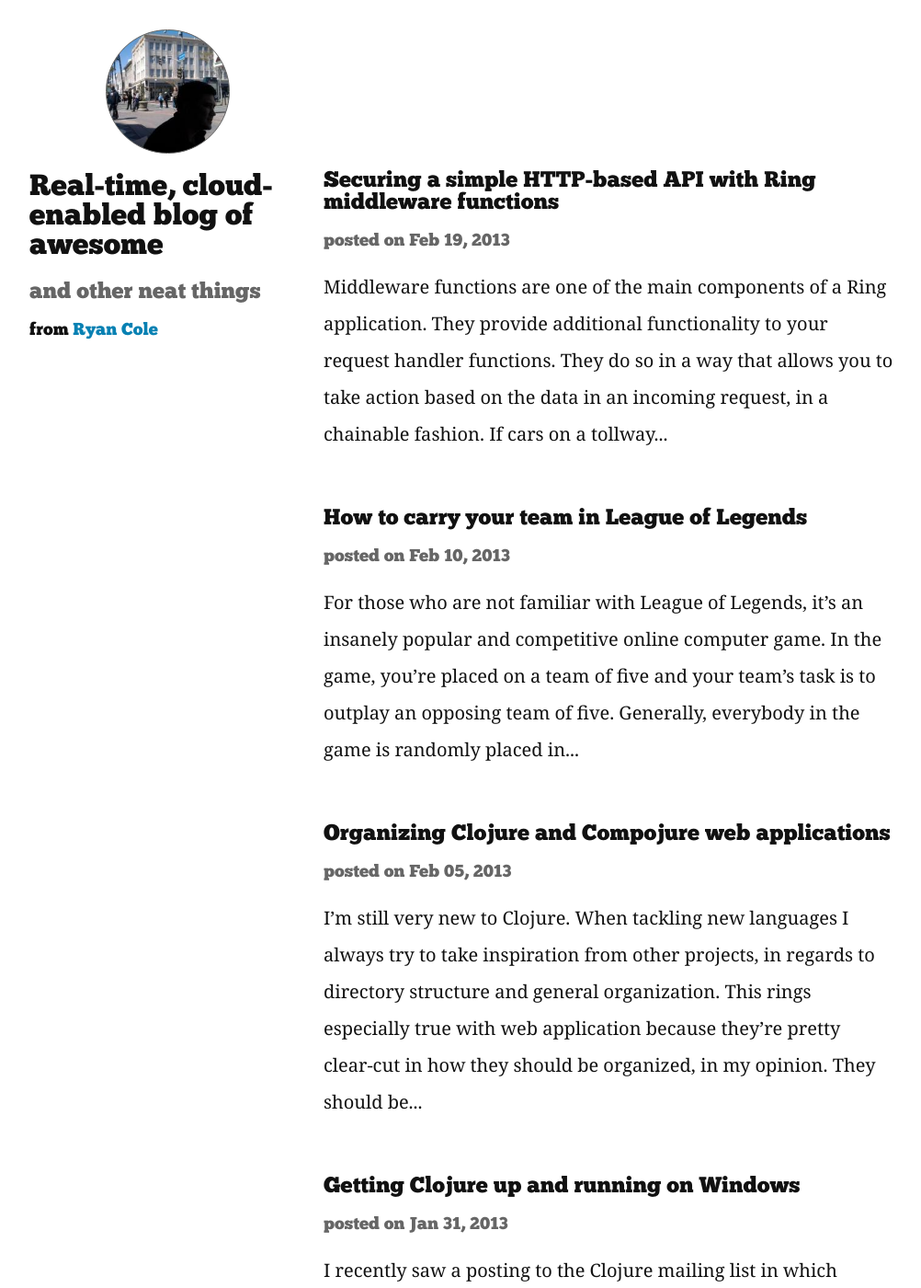
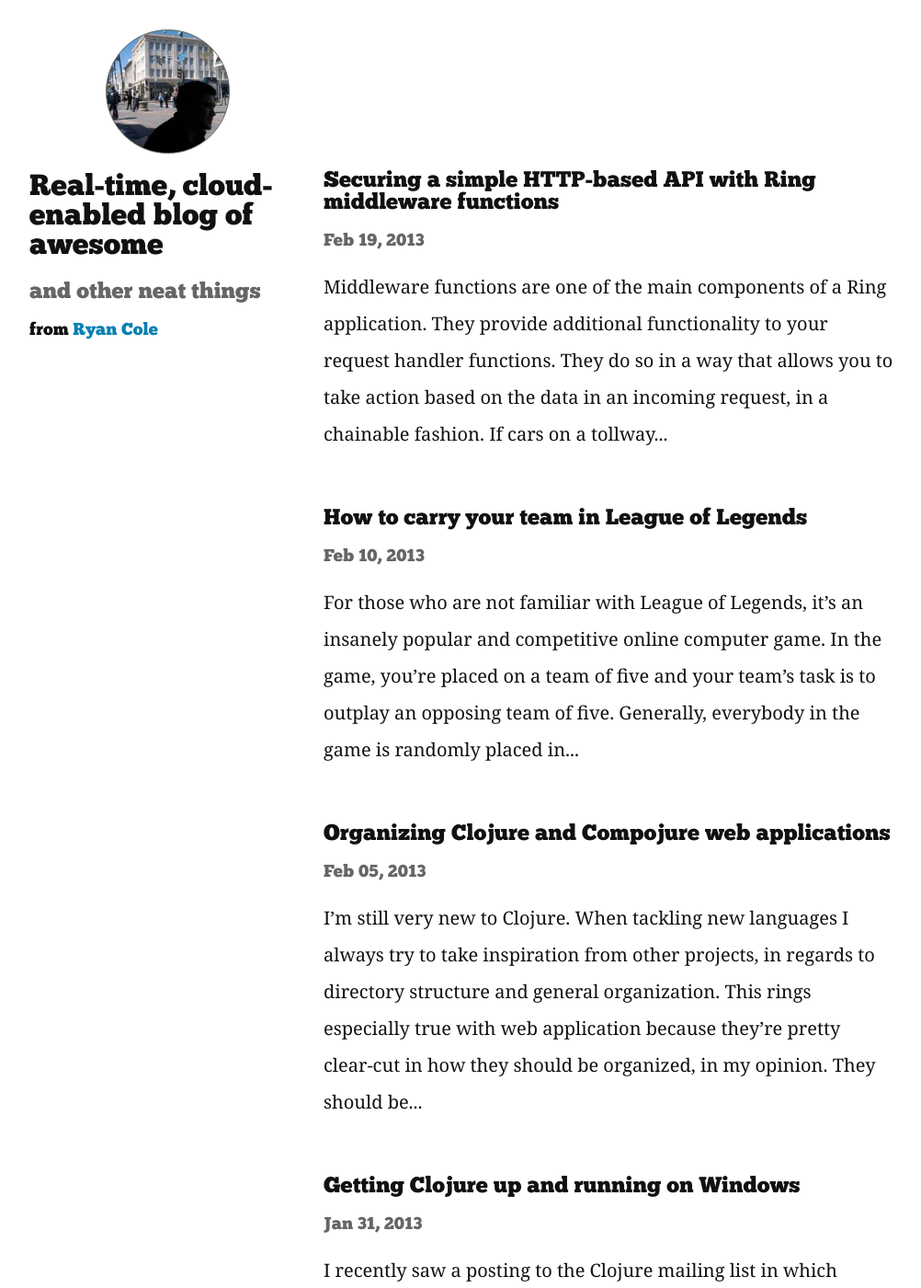
Before and after one commit to ryancole/ryancole.github.com, a Jekyll site: the page built from index.html, in a window 1280 px wide and 1400 px high. Shown: the whole window at 92% size, without its empty margins (138-1140 px from the left). Built offline with Jekyll 4.4.1, drawn with Linux system fonts in a browser that asks for light colours; some of the changed text lies outside the part shown.

Commit message:
ok last edit

```diff
--- a/index.html
+++ b/index.html
@@ -8,7 +8,7 @@
   <a href="{{ entry.url }}" class="entry">
     <li>
       <h2>{{ entry.title }}</h2>
-      <h3>posted on {{ entry.date | date:"%b %d, %Y" }}</h3>
+      <h3>{{ entry.date | date:"%b %d, %Y" }}</h3>
       <div class="hidden-phone">{{ entry.content | truncatewords:50 }}</div>
     </li>
   </a>
```
